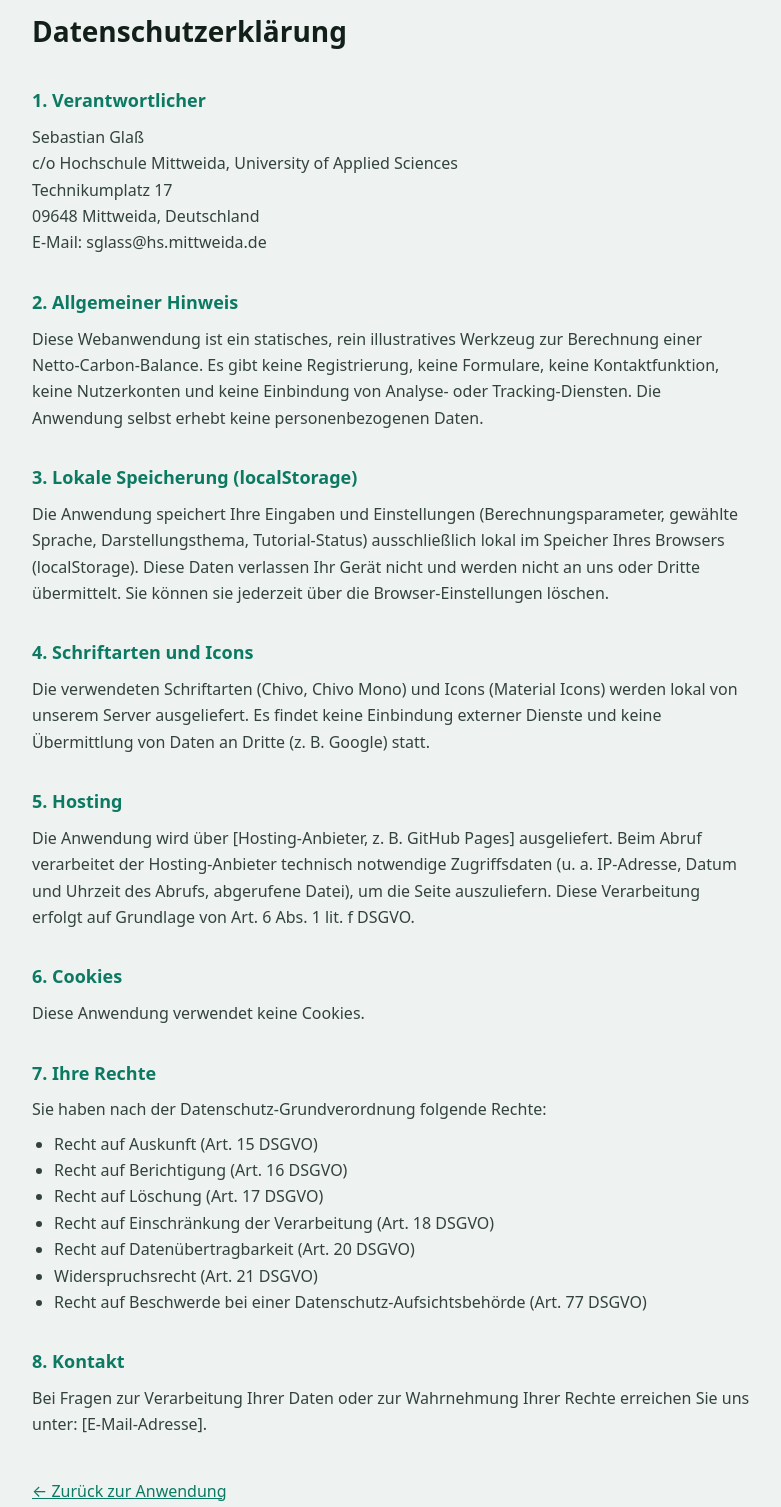
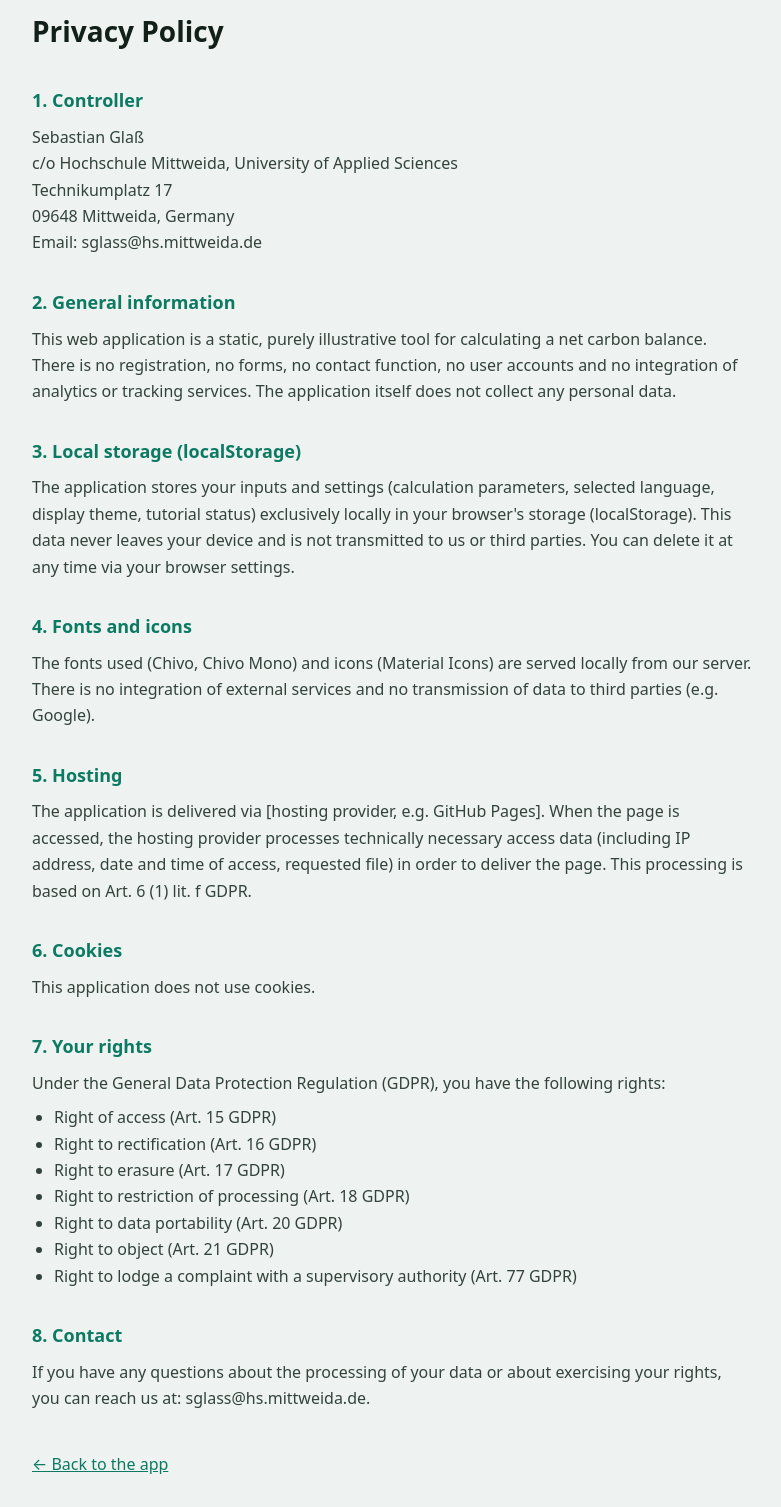
Before and after one commit to SirQuacksALot/carbonCompanion, a website: page datenschutz.html in a window 1280 px wide. Shown: the part 40-1547 px from the top of the page, without its empty margins (248-1029 px from the left). Drawn offline with Linux system fonts and the light colour scheme.

Commit message:
docs: switch Imprint and Privacy Policy to English

```diff
--- a/datenschutz.html
+++ b/datenschutz.html
@@ -1,9 +1,9 @@
 <!doctype html>
-<html lang="de">
+<html lang="en">
 <head>
   <meta charset="utf-8">
   <meta name="viewport" content="width=device-width, initial-scale=1">
-  <title>Datenschutzerklärung — Carbon Companion</title>
+  <title>Privacy Policy — Carbon Companion</title>
   <style>
     :root{ --bg:#eef2f0; --fg:#122019; --fg-2:#33433c; --fg-3:#52615a; --accent:#0c7a63; }
     *{ box-sizing:border-box }
@@ -20,70 +20,70 @@
 </head>
 <body>
   <main>
-    <h1>Datenschutzerklärung</h1>
+    <h1>Privacy Policy</h1>
 
-    <h2>1. Verantwortlicher</h2>
+    <h2>1. Controller</h2>
     <p>
       Sebastian Glaß<br>
       c/o Hochschule Mittweida, University of Applied Sciences<br>
       Technikumplatz 17<br>
-      09648 Mittweida, Deutschland<br>
-      E-Mail: sglass@hs.mittweida.de
+      09648 Mittweida, Germany<br>
+      Email: sglass@hs.mittweida.de
     </p>
 
-    <h2>2. Allgemeiner Hinweis</h2>
+    <h2>2. General information</h2>
     <p>
-      Diese Webanwendung ist ein statisches, rein illustratives Werkzeug zur Berechnung einer
-      Netto-Carbon-Balance. Es gibt keine Registrierung, keine Formulare, keine Kontaktfunktion,
-      keine Nutzerkonten und keine Einbindung von Analyse- oder Tracking-Diensten. Die Anwendung
-      selbst erhebt keine personenbezogenen Daten.
+      This web application is a static, purely illustrative tool for calculating a net carbon
+      balance. There is no registration, no forms, no contact function, no user accounts and no
+      integration of analytics or tracking services. The application itself does not collect any
+      personal data.
     </p>
 
-    <h2>3. Lokale Speicherung (localStorage)</h2>
+    <h2>3. Local storage (localStorage)</h2>
     <p>
-      Die Anwendung speichert Ihre Eingaben und Einstellungen (Berechnungsparameter, gewählte
-      Sprache, Darstellungsthema, Tutorial-Status) ausschließlich lokal im Speicher Ihres
-      Browsers (localStorage). Diese Daten verlassen Ihr Gerät nicht und werden nicht an uns
-      oder Dritte übermittelt. Sie können sie jederzeit über die Browser-Einstellungen löschen.
+      The application stores your inputs and settings (calculation parameters, selected language,
+      display theme, tutorial status) exclusively locally in your browser's storage (localStorage).
+      This data never leaves your device and is not transmitted to us or third parties. You can
+      delete it at any time via your browser settings.
     </p>
 
-    <h2>4. Schriftarten und Icons</h2>
+    <h2>4. Fonts and icons</h2>
     <p>
-      Die verwendeten Schriftarten (Chivo, Chivo Mono) und Icons (Material Icons) werden
-      lokal von unserem Server ausgeliefert. Es findet keine Einbindung externer Dienste und
-      keine Übermittlung von Daten an Dritte (z. B. Google) statt.
+      The fonts used (Chivo, Chivo Mono) and icons (Material Icons) are served locally from our
+      server. There is no integration of external services and no transmission of data to third
+      parties (e.g. Google).
     </p>
 
     <h2>5. Hosting</h2>
     <p>
-      Die Anwendung wird über [Hosting-Anbieter, z. B. GitHub Pages] ausgeliefert. Beim Abruf
-      verarbeitet der Hosting-Anbieter technisch notwendige Zugriffsdaten (u. a. IP-Adresse,
-      Datum und Uhrzeit des Abrufs, abgerufene Datei), um die Seite auszuliefern. Diese
-      Verarbeitung erfolgt auf Grundlage von Art. 6 Abs. 1 lit. f DSGVO.
+      The application is delivered via [hosting provider, e.g. GitHub Pages]. When the page is
+      accessed, the hosting provider processes technically necessary access data (including IP
+      address, date and time of access, requested file) in order to deliver the page. This
+      processing is based on Art. 6 (1) lit. f GDPR.
     </p>
 
     <h2>6. Cookies</h2>
-    <p>Diese Anwendung verwendet keine Cookies.</p>
+    <p>This application does not use cookies.</p>
 
-    <h2>7. Ihre Rechte</h2>
-    <p>Sie haben nach der Datenschutz-Grundverordnung folgende Rechte:</p>
+    <h2>7. Your rights</h2>
+    <p>Under the General Data Protection Regulation (GDPR), you have the following rights:</p>
     <ul>
-      <li>Recht auf Auskunft (Art. 15 DSGVO)</li>
-      <li>Recht auf Berichtigung (Art. 16 DSGVO)</li>
-      <li>Recht auf Löschung (Art. 17 DSGVO)</li>
-      <li>Recht auf Einschränkung der Verarbeitung (Art. 18 DSGVO)</li>
-      <li>Recht auf Datenübertragbarkeit (Art. 20 DSGVO)</li>
-      <li>Widerspruchsrecht (Art. 21 DSGVO)</li>
-      <li>Recht auf Beschwerde bei einer Datenschutz-Aufsichtsbehörde (Art. 77 DSGVO)</li>
+      <li>Right of access (Art. 15 GDPR)</li>
+      <li>Right to rectification (Art. 16 GDPR)</li>
+      <li>Right to erasure (Art. 17 GDPR)</li>
+      <li>Right to restriction of processing (Art. 18 GDPR)</li>
+      <li>Right to data portability (Art. 20 GDPR)</li>
+      <li>Right to object (Art. 21 GDPR)</li>
+      <li>Right to lodge a complaint with a supervisory authority (Art. 77 GDPR)</li>
     </ul>
 
-    <h2>8. Kontakt</h2>
+    <h2>8. Contact</h2>
     <p>
-      Bei Fragen zur Verarbeitung Ihrer Daten oder zur Wahrnehmung Ihrer Rechte erreichen Sie uns
-      unter: [E-Mail-Adresse].
+      If you have any questions about the processing of your data or about exercising your rights,
+      you can reach us at: sglass@hs.mittweida.de.
     </p>
 
-    <a class="back" href="index.html">← Zurück zur Anwendung</a>
+    <a class="back" href="index.html">← Back to the app</a>
   </main>
 </body>
 </html>
```
Also changed, not shown: impressum.html (+25 -27 lines), index.html (+2 -2 lines).
